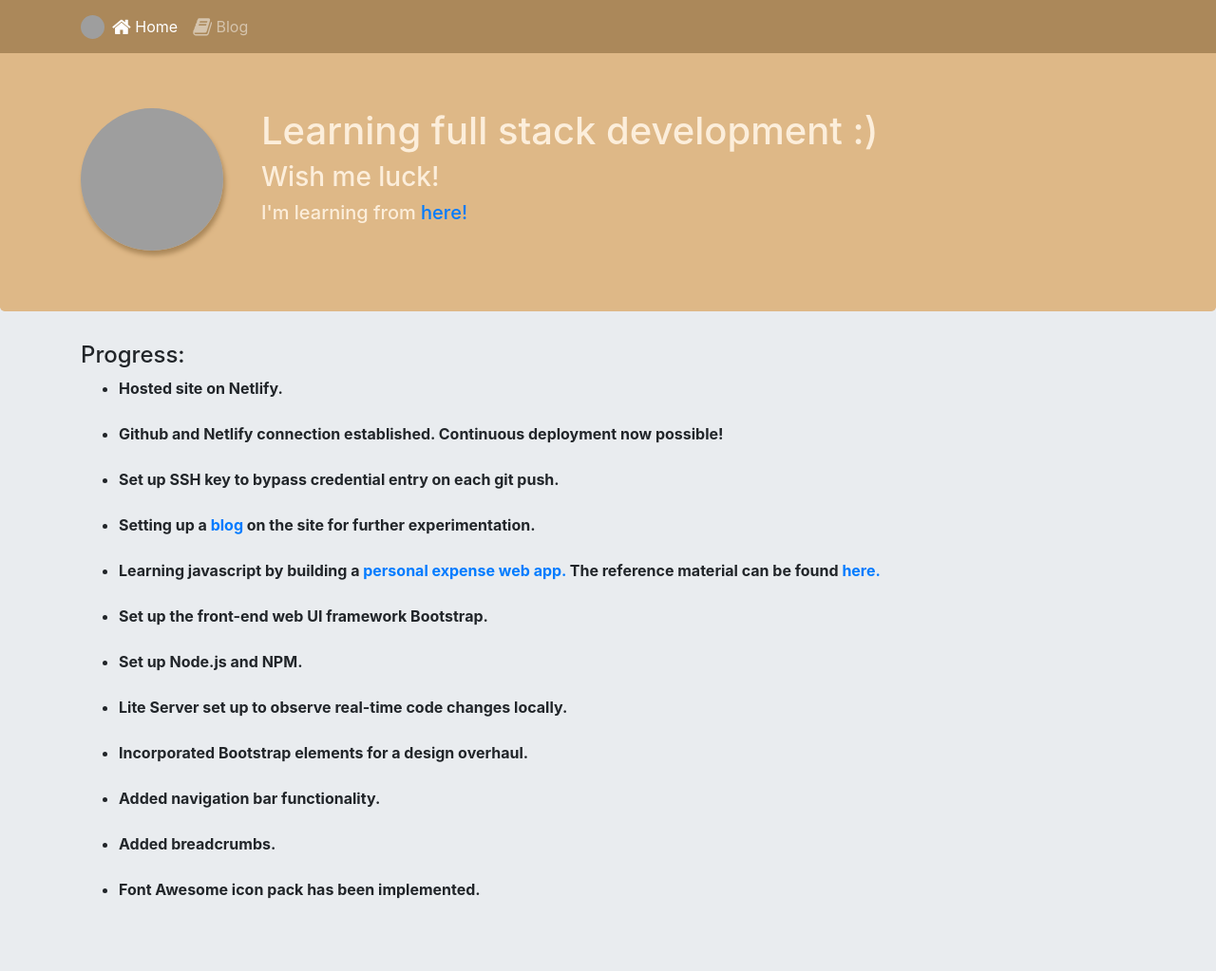
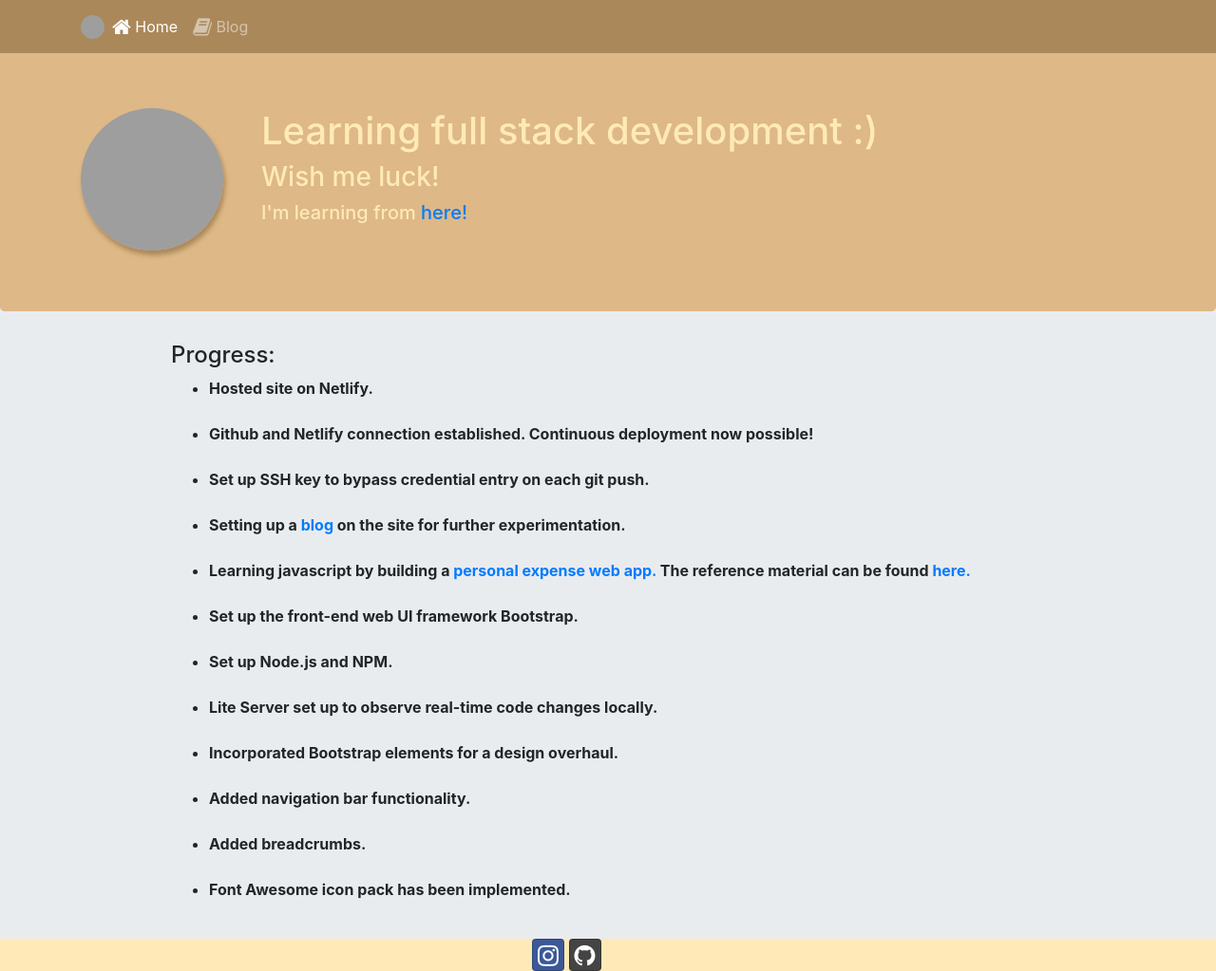
Before and after one commit to Aldroc/aldroc.netlify, a website: page index.html in a window 1280 px wide. Shown: the whole page at 95% size. Before the commit the page ends 989 px from the top, so only its background shows below. Drawn offline with nearby package versions, Linux system fonts and the light colour scheme; grey boxes are pictures that could not be loaded.

Commit message:
footer_update

```diff
--- a/CSS/main.css
+++ b/CSS/main.css
@@ -1,7 +1,7 @@
 .jumbotron {
     margin: 0px auto;
     background-color: #deb887 !important;
-    color: #fceedb;
+    color: #ffeab7;
 }
 .dp{
     border-radius: 50%;
@@ -24,3 +24,6 @@ body {
 .navbar-dark{
     background-color: #ab885a;
 }
+.footer{
+    background-color: #ffeab7;
+}
--- a/index.html
+++ b/index.html
@@ -25,7 +25,7 @@
         </nav>
         <header class="jumbotron">
             <div class="container">
-                <div class="row">
+                <div class="row justify-items-center">
                     <div class="col-12 col-sm-2">
                         <img class="dp" src="https://instagram.famd1-2.fna.fbcdn.net/v/t51.2885-19/s150x150/71525758_418236459076222_1895098742483189760_n.jpg?_nc_ht=instagram.famd1-2.fna.fbcdn.net&_nc_ohc=AkHQ0tCv75QAX_w9bGW&oh=437087629d11ca5547eaeb9f39e01c6e&oe=5EAF7AA4">
                     </div>
@@ -38,8 +38,8 @@
             </div>
         </header>
         <div class="container">
-            <div class="row justify-items-center">
-                <div class="col-12">
+            <div class="row justify-content-center">
+                <div class="col-10">
                     <h4>Progress:</h4>
                     <b>
                         <ul>
@@ -60,6 +60,16 @@
                 </div>
             </div>
         </div>
+        <footer class="footer">
+            <div class="container">
+                <div class="row justify-content-center">
+                    <div class="col-2">
+                        <a class="btn btn-social-icon btn-facebook" href="https://www.instagram.com/_aldroc_/"><i class="fa fa-instagram"></i></a>
+                        <a class="btn btn-social-icon btn-github" href="https://github.com/Aldroc"><i class="fa fa-github"></i></a>
+                    </div>
+                </div>
+            </div>
+        </footer>
         <script src="node_modules/jquery/dist/jquery.slim.min.js"></script>
         <script src="node_modules/popper.js/dist/umd/popper.min.js"></script>
         <script src="node_modules/bootstrap/dist/js/bootstrap.min.js"></script>
```
